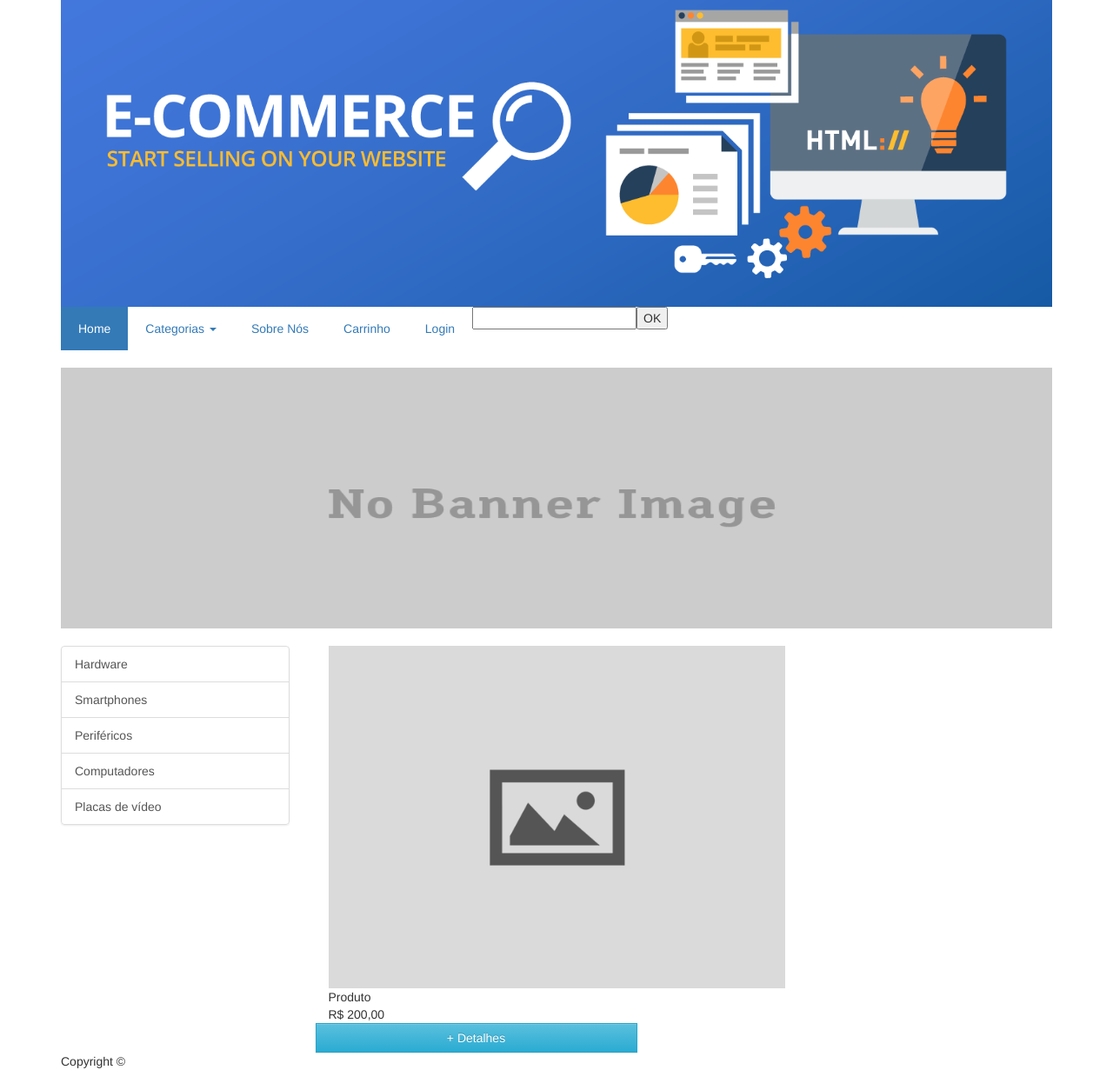
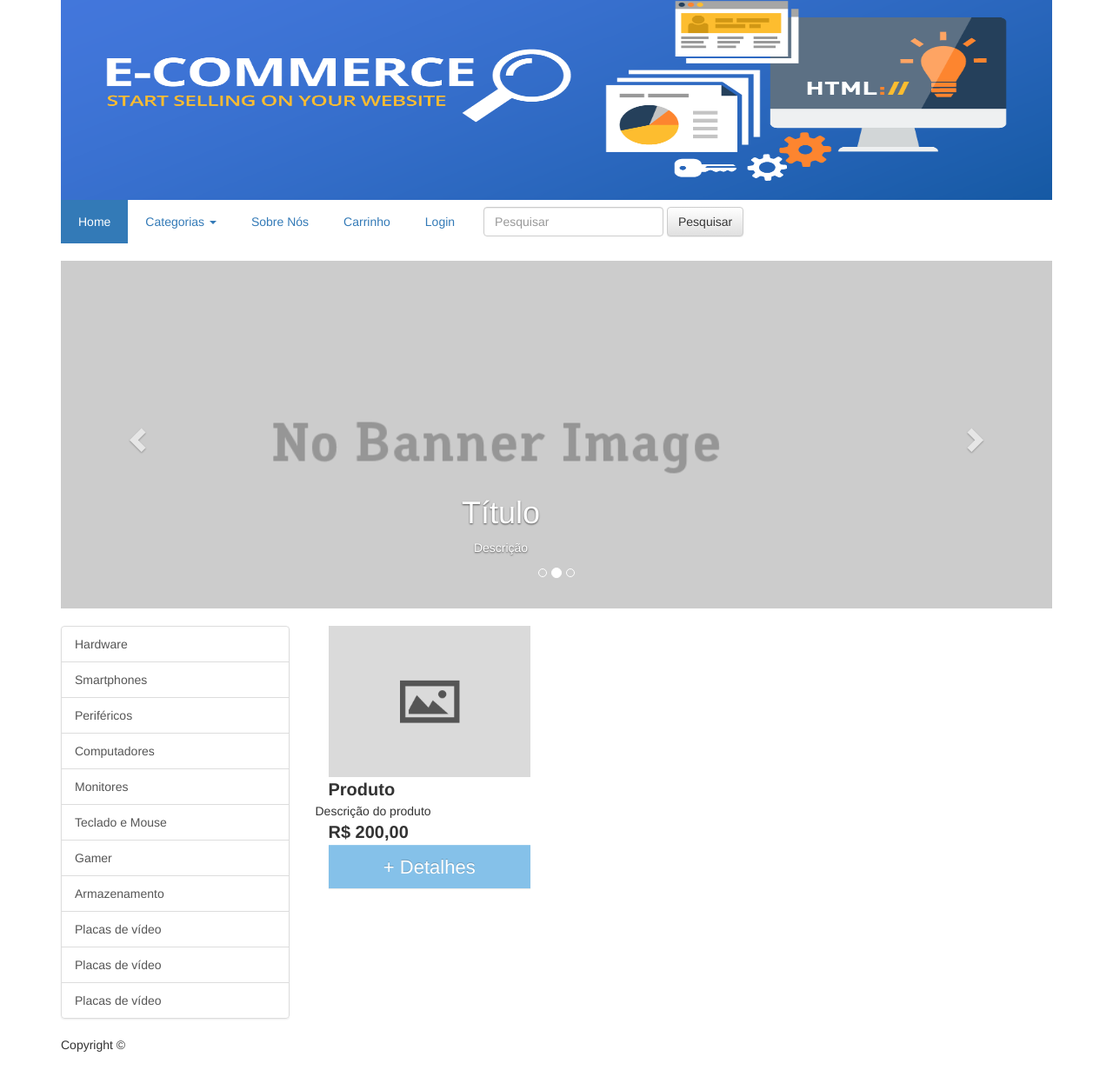
Before and after one commit to christophersilva/minicurso-bootstrap-3, a plain HTML site: page index.html in a window 1280 px wide. Shown: the part 20-1251 px from the top of the page at 87% size. Drawn offline with Linux system fonts and the light colour scheme.

Commit message:
corrigido botao de detalhes

```diff
--- a/bootstrap/css/style.css
+++ b/bootstrap/css/style.css
@@ -1,26 +1,40 @@
+.banner{
+	height: 250px;
+}
+
 .nav>li>a{
 	padding: 15px 20px;
 	border-radius: 0;
 	margin-right: -2px;
 }
 
-.banner{
+.carousel{
 	width: 100%;
-	height: 300px;
 	padding: 0;
 	margin: 20px 0;
 }
 
-.product-name{
-	width: 100%;
+.carousel.slide .carousel-inner .item img{
+	height: 400px;
+	padding: 0;
 }
 
-.product-price{
-	width: 100%;
-
+.carousel-control.right, .carousel-control.left{
+	background-image: none;
 }
 
-.btn.btn-info{
+.product-name, .product-price{
+	font-size: 20px;
+	font-weight: bold;
+}
+
+.btn.btn-info.detail{
 	border-radius: 0;
-	background-color: #3498DB;
+	background-color: #85C1E9;
+	border: #85C1E9;
+	height: 50px;
+	line-height: 40px;
+	text-align: center;
+	font-size: 22px;
+	background-image: none;
 }
--- a/index.html
+++ b/index.html
@@ -9,7 +9,7 @@
 </head>
 <body class="container">
 	<header class="row">
-		<img class="col-xs-12" src="images/banner.png">
+		<img class="col-xs-12 banner" src="images/banner.png">
 		<nav class="col-xs-12">
 			<ul class="nav nav-pills">
 				<li class="active"><a href="#">Home</a></li>
@@ -25,13 +25,57 @@
 				<li><a href="#">Sobre Nós</a></li>
 				<li><a href="#">Carrinho</a></li>
 				<li><a href="#">Login</a></li>
-				<li><input type="text" name="pesquisa"><button>OK</button></li>
+				<form class="navbar-form navbar-left">
+	        <div class="form-group">
+	          <input type="text" class="form-control" placeholder="Pesquisar">
+	        </div>
+	        <button type="submit" class="btn btn-default">Pesquisar</button>
+	      </form>
 			</ul>
 		</nav>
 	</header>
 	<section class="row">
 		<header class="col-xs-12">
-			<img class="banner col-xs-12" src="images/no-banner.jpg">
+			<div id="carrossel" class="carousel slide" data-ride="carousel">
+	      <!-- Indicadores -->
+	      <ol class="carousel-indicators">
+	        <li data-target="#carrossel" data-slide-to="0" class="active"></li>
+	        <li data-target="#carrossel" data-slide-to="1" class=""></li>
+	        <li data-target="#carrossel" data-slide-to="2" class=""></li>
+	      </ol>
+	      <div class="carousel-inner" role="listbox">
+	        <div class="item active">
+	          <img class="col-xs-12" src="images/no-banner.jpg" alt="Primeiro slide">
+	          <div class="container">
+	            <div class="carousel-caption">
+	              <h1>Título</h1>
+	              <p>Descrição</p>
+	            </div>
+	          </div>
+	        </div>
+	        <div class="item">
+	          <img class="col-xs-12" src="images/no-banner.jpg" alt="Segundo slide">
+	          <div class="container">
+	            <div class="carousel-caption">
+	              <h1>Título</h1>
+	              <p>Descrição</p>
+	              <p><a class="btn btn-lg btn-primary" href="#" role="button">Botão</a></p>
+	            </div>
+	          </div>
+	        </div>
+	        <div class="item">
+	          <img class="col-xs-12" src="images/no-banner.jpg" alt="Terceiro slide">
+	        </div>
+	      </div>
+	      <a class="left carousel-control" href="#carrossel" role="button" data-slide="prev">
+	        <span class="glyphicon glyphicon-chevron-left" aria-hidden="true"></span>
+	        <span class="sr-only">Previous</span>
+	      </a>
+	      <a class="right carousel-control" href="#carrossel" role="button" data-slide="next">
+	        <span class="glyphicon glyphicon-chevron-right" aria-hidden="true"></span>
+	        <span class="sr-only">Next</span>
+	      </a>
+	    </div>
 		</header>
 		<aside class="pull-left col-xs-3 hidden-xs">
 			<div class="list-group">
@@ -39,17 +83,24 @@
 				<a href="#" class="list-group-item">Smartphones</a>
 				<a href="#" class="list-group-item">Periféricos</a>
 				<a href="#" class="list-group-item">Computadores</a>
+				<a href="#" class="list-group-item">Monitores</a>
+				<a href="#" class="list-group-item">Teclado e Mouse</a>
+				<a href="#" class="list-group-item">Gamer</a>
+				<a href="#" class="list-group-item">Armazenamento</a>
+				<a href="#" class="list-group-item">Placas de vídeo</a>
+				<a href="#" class="list-group-item">Placas de vídeo</a>
 				<a href="#" class="list-group-item">Placas de vídeo</a>
 			</div>
 		</aside>
-		<div class="col-xs-9 col-sm-6">
+		<div class="col-xs-9 col-sm-6 col-md-3">
 			<div>
 				<img class="col-xs-12" src="images/no-image.png">
 			</div>
 			<div>
 				<span class="product-name col-xs-12">Produto</span>
+				<span class="product-description">Descrição do produto</span>
 				<span class="product-price col-xs-12">R$ 200,00</span>
-				<a href="#" class="btn btn-info col-xs-8">+ Detalhes</a>
+				<span class="product-detail col-xs-12"><a href="detalhes.html" class="btn btn-info col-xs-12 detail">+ Detalhes</a></span>
 			</div>
 		</div>
 	</section>
```
